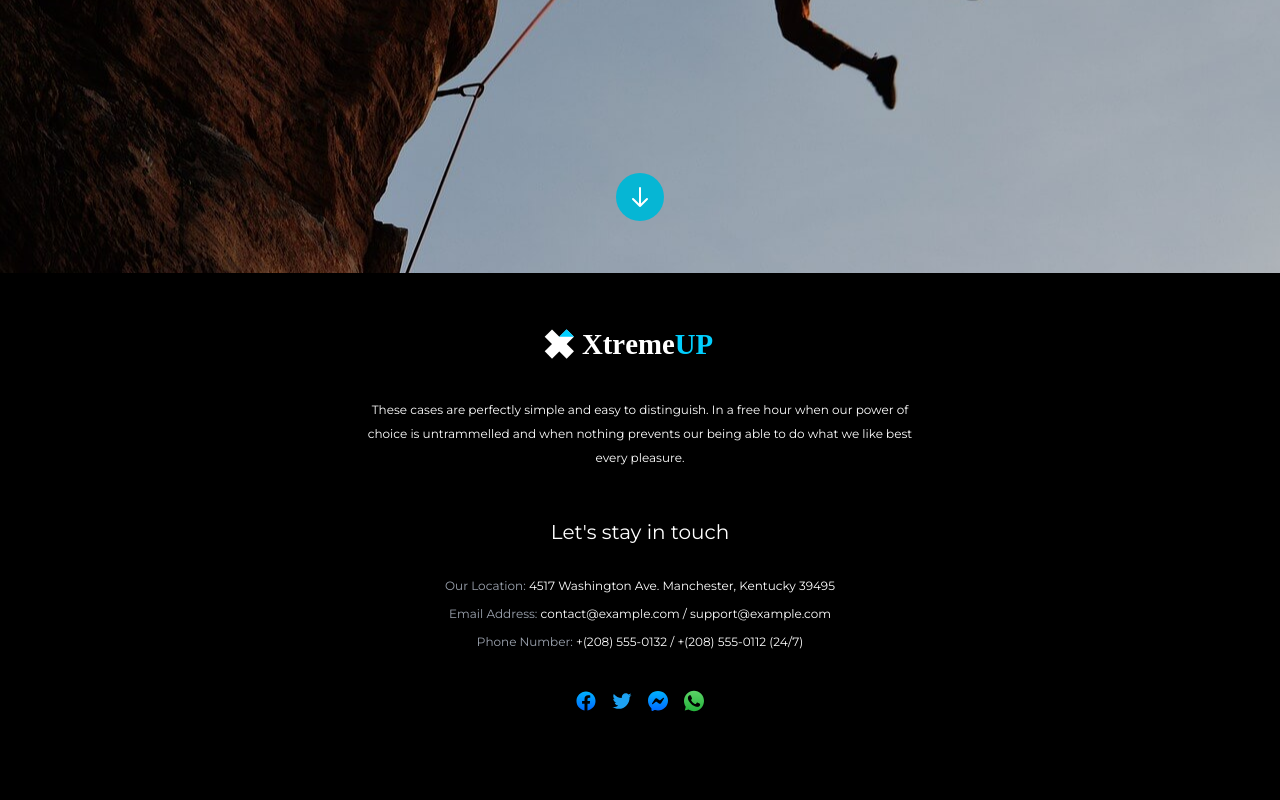
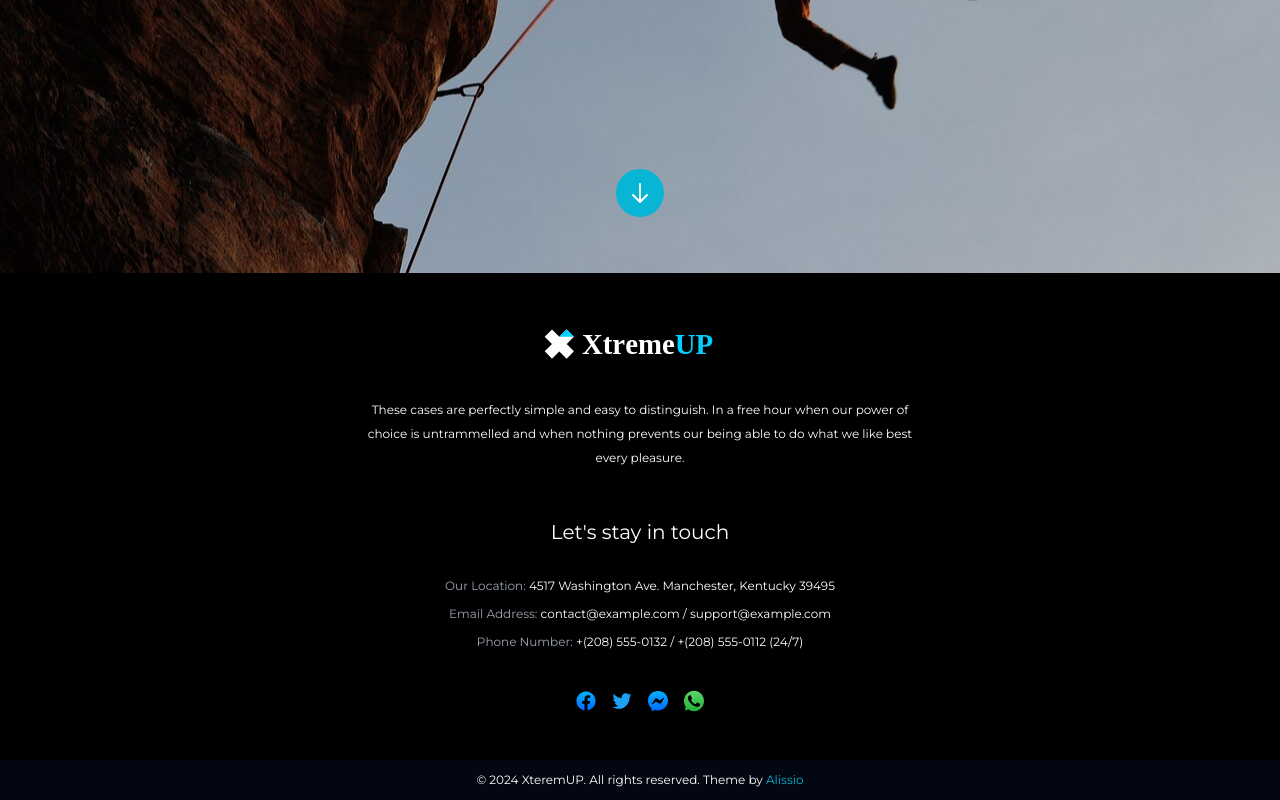
Before and after one commit to elvinmammadoff/xtremeup, a website: page build/index.html in a window 1280 px wide. Shown: the part 527-1327 px from the top of the page. Before the commit the page ends 1287 px from the top, so only its background shows below. Drawn offline with nearby package versions, Linux system fonts and the light colour scheme.

Commit message:
footer copy

```diff
--- a/build/index.html
+++ b/build/index.html
@@ -41,7 +41,7 @@
       </form>
     </div>
 
-    <a href="#contact" class="absolute z-30 bottom-10 animate-bounce bg-cyan-500 hover:bg-cyan-600 focus:ring-4 focus:outline-none focus:ring-cyan-300 font-medium rounded-full text-sm w-12 h-12 mx-auto flex items-center justify-center dark:bg-cyan-500 dark:hover:bg-cyan-600 dark:focus:ring-blue-800">
+    <a href="#contact" class="absolute z-30 bottom-11 animate-bounce bg-cyan-500 hover:bg-cyan-600 focus:ring-4 focus:outline-none focus:ring-cyan-300 font-medium rounded-full text-sm w-12 h-12 mx-auto flex items-center justify-center dark:bg-cyan-500 dark:hover:bg-cyan-600 dark:focus:ring-blue-800">
       <svg class="w-6 h-6 text-white" fill="none" stroke-linecap="round" stroke-linejoin="round" stroke-width="2" viewBox="0 0 24 24" stroke="currentColor">
         <path d="M19 14l-7 7m0 0l-7-7m7 7V3"></path>
       </svg>
@@ -49,8 +49,8 @@
   </div>
 
   <!-- Contact -->
-  <div id="contact" class="py-12">
-    <div class="container mx-auto">
+  <div id="contact">
+    <div class="container mx-auto py-12">
       <img src="./img/logo.svg" alt="" class="max-w-52 mx-auto mb-8">
       <div class="text-xs max-w-xl mx-auto text-center">
         <p class="leading-6 mb-12">These cases are perfectly simple and easy to distinguish. In a free hour when our power of choice is untrammelled and when nothing prevents our being able to do what we like best every pleasure.</p>
@@ -67,6 +67,9 @@
         </ul>
       </div>
     </div>
+    <div class="bg-gray-950">
+      <div class="container mx-auto text-xs text-center py-3">© 2024 XteremUP. All rights reserved. Theme by <a href="https://codecanyon.net/user/alissio" target="_blank" class="text-cyan-500">Alissio</a></div>
+    </div>
   </div>
 
 
```
Also changed, not shown: build/css/style.css.
